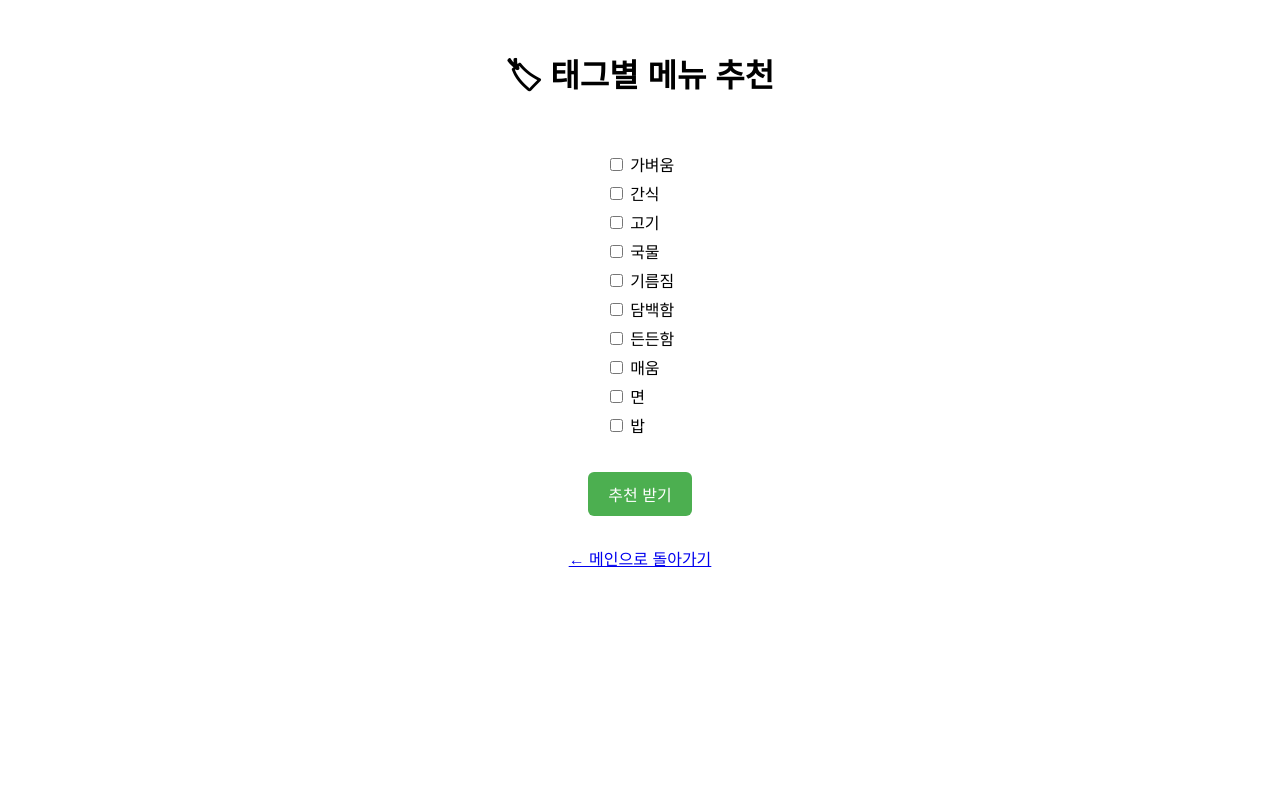
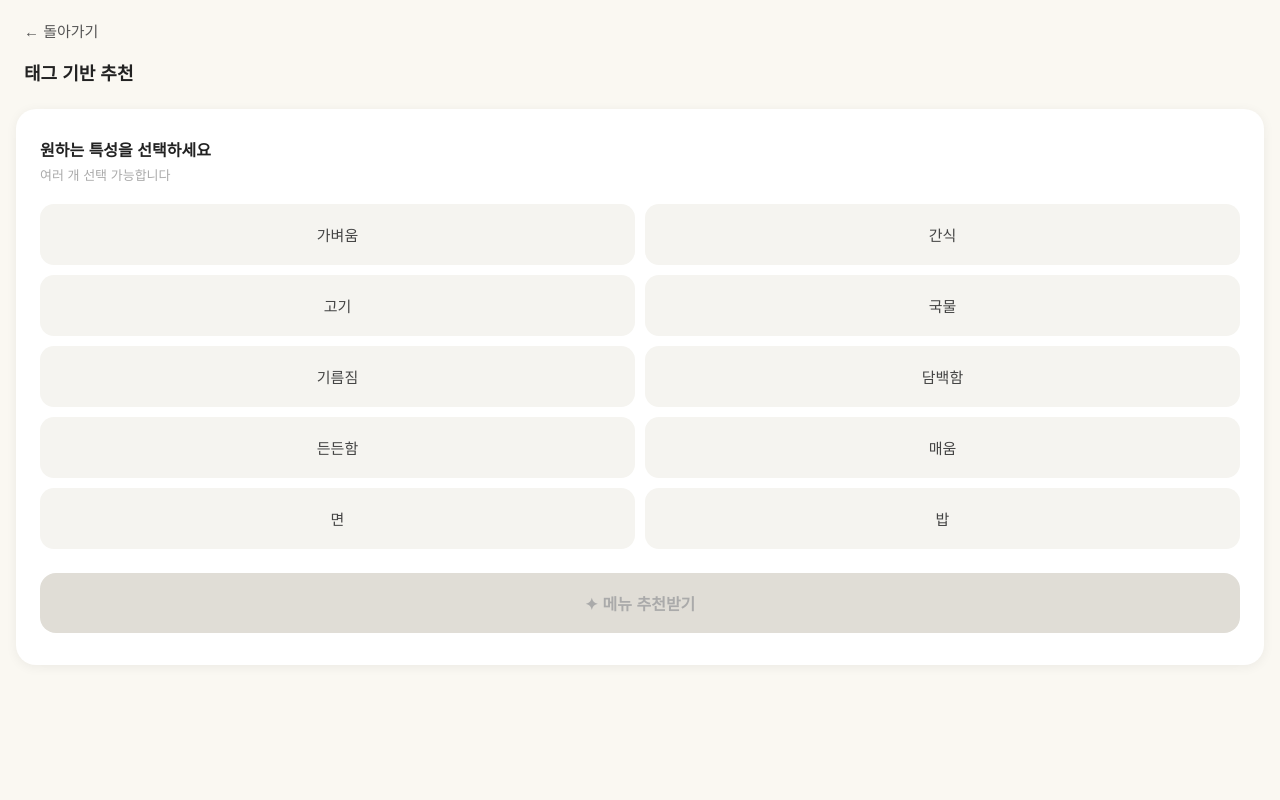
Before and after one commit to eun047/menu_project, a Flask app: page /tags in a window 1280 px wide. Run offline with Flask 3, Linux system fonts and the light colour scheme.

Commit message:
style: tags.html UI 디자인 개선

```diff
--- a/templates/tags.html
+++ b/templates/tags.html
@@ -2,65 +2,219 @@
 <html lang="ko">
 <head>
     <meta charset="UTF-8">
-    <title>태그별 추천</title>
+    <meta name="viewport" content="width=device-width, initial-scale=1.0">
+    <title>태그 기반 추천</title>
+    <link href="https://fonts.googleapis.com/css2?family=Noto+Sans+KR:wght@400;500;600;700&display=swap" rel="stylesheet">
     <style>
+        * {
+            margin: 0;
+            padding: 0;
+            box-sizing: border-box;
+        }
+
         body {
+            background-color: #faf8f2;
+            font-family: 'Noto Sans KR', sans-serif;
+            min-height: 100vh;
+            padding: 0;
+        }
+
+        /* 상단 네비게이션 */
+        .top-nav {
+            display: flex;
+            align-items: center;
+            padding: 20px 24px 10px;
+        }
+
+        .back-btn {
+            background: none;
+            border: none;
+            cursor: pointer;
+            font-family: 'Noto Sans KR', sans-serif;
+            font-size: 15px;
+            color: #555;
+            padding: 0;
+        }
+
+        .back-btn:hover {
+            color: #222;
+        }
+
+        .page-title {
+            padding: 8px 24px 24px;
+            font-size: 18px;
+            font-weight: 600;
+            color: #222;
+        }
+
+        /* 카드 컨테이너 */
+        .card {
+            background: #ffffff;
+            border-radius: 20px;
+            margin: 0 16px;
+            padding: 28px 24px 32px;
+            box-shadow: 0 2px 12px rgba(0,0,0,0.06);
+        }
+
+        .card-header {
+            margin-bottom: 20px;
+        }
+
+        .card-title {
+            font-size: 16px;
+            font-weight: 600;
+            color: #222;
+            margin-bottom: 4px;
+        }
+
+        .card-subtitle {
+            font-size: 13px;
+            color: #aaa;
+            font-weight: 400;
+        }
+
+        /* 태그 그리드 (2열) */
+        .tag-grid {
+            display: grid;
+            grid-template-columns: 1fr 1fr;
+            gap: 10px;
+            margin-bottom: 24px;
+        }
+
+        /* 태그 버튼 */
+        .tag-btn {
+            background: #f5f4f0;
+            border: 2px solid transparent;
+            border-radius: 14px;
+            cursor: pointer;
+            font-family: 'Noto Sans KR', sans-serif;
+            font-size: 15px;
+            font-weight: 500;
+            color: #444;
+            padding: 18px 10px;
+            transition: all 0.18s ease;
             text-align: center;
-            font-family: Arial, sans-serif;
-            margin-top: 50px;
         }
-        form {
-            margin-top: 30px;
+
+        .tag-btn:hover {
+            background: #eeecea;
         }
-        .tag-box {
-            display: inline-block;
-            text-align: left;
-            margin: 10px;
+
+        .tag-btn.selected {
+            background: #fff7f0;
+            border-color: #f4845f;
+            color: #e86835;
         }
-        label {
-            display: block;
-            margin: 5px 0;
+
+        /* 추천받기 버튼 */
+        .submit-btn {
+            width: 100%;
+            padding: 18px;
+            background: #e0ddd6;
+            color: #aaa;
+            border: none;
+            border-radius: 16px;
+            font-family: 'Noto Sans KR', sans-serif;
+            font-size: 16px;
+            font-weight: 600;
+            cursor: not-allowed;
+            display: flex;
+            align-items: center;
+            justify-content: center;
+            gap: 8px;
+            transition: all 0.2s ease;
         }
-        button {
-            margin-top: 20px;
-            padding: 10px 20px;
-            font-size: 16px;
-            background-color: #4CAF50;
+
+        .submit-btn.active {
+            background: #f4845f;
             color: white;
-            border: none;
-            border-radius: 6px;
+            cursor: pointer;
+            box-shadow: 0 4px 14px rgba(244, 132, 95, 0.35);
         }
-        button:hover {
-            background-color: #45a049;
-        }
-        a {
-            display: block;
-            margin-top: 30px;
+
+        .submit-btn.active:hover {
+            background: #e86835;
+            transform: translateY(-1px);
         }
     </style>
 </head>
 <body>
 
-    <h1>🏷 태그별 메뉴 추천</h1>
+    <nav class="top-nav">
+        <button class="back-btn" onclick="history.back()">← 돌아가기</button>
+    </nav>
 
-    <form action="/result" method="POST">
-        <input type="hidden" name="mode" value="tags">
+    <div class="page-title">태그 기반 추천</div>
 
-        <div class="tag-box">
-            {% for tag in tags %}
-                <label>
-                    <input type="checkbox" name="tags" value="{{ tag }}">
+    <div class="card">
+        <form action="/result" method="POST" id="tagForm">
+
+            <input type="hidden" name="mode" value="tags">
+
+            <div class="card-header">
+                <div class="card-title">원하는 특성을 선택하세요</div>
+                <div class="card-subtitle">여러 개 선택 가능합니다</div>
+            </div>
+
+            <!-- 태그 그리드 -->
+            <div class="tag-grid">
+                {% for tag in tags %}
+                <button type="button" class="tag-btn" onclick="toggleTag(this, '{{ tag }}')">
                     {{ tag }}
-                </label>
-            {% endfor %}
-        </div>
+                </button>
+                {% endfor %}
+            </div>
 
-        <div>
-            <button type="submit">추천 받기</button>
-        </div>
-    </form>
+            <!-- 추천받기 버튼 -->
+            <button type="submit" class="submit-btn" id="submitBtn">
+                ✦ 메뉴 추천받기
+            </button>
 
-    <a href="/">← 메인으로 돌아가기</a>
+        </form>
+    </div>
+
+<script>
+    let selectedTags = [];
+
+    function toggleTag(button, tag) {
+        if (button.classList.contains("selected")) {
+            button.classList.remove("selected");
+            selectedTags = selectedTags.filter(t => t !== tag);
+
+            // hidden input 제거
+            const existing = document.querySelector(`input[name="tags"][value="${tag}"]`);
+            if (existing) existing.remove();
+        } else {
+            button.classList.add("selected");
+            selectedTags.push(tag);
+
+            // hidden input 추가
+            const input = document.createElement("input");
+            input.type = "hidden";
+            input.name = "tags";
+            input.value = tag;
+            document.getElementById("tagForm").appendChild(input);
+        }
+
+        updateSubmitBtn();
+    }
+
+    function updateSubmitBtn() {
+        const btn = document.getElementById("submitBtn");
+        if (selectedTags.length > 0) {
+            btn.classList.add("active");
+        } else {
+            btn.classList.remove("active");
+        }
+    }
+
+    document.getElementById("tagForm").addEventListener("submit", function(e) {
+        if (selectedTags.length === 0) {
+            alert("태그를 하나 이상 선택해주세요.");
+            e.preventDefault();
+        }
+    });
+</script>
 
 </body>
 </html>
```
